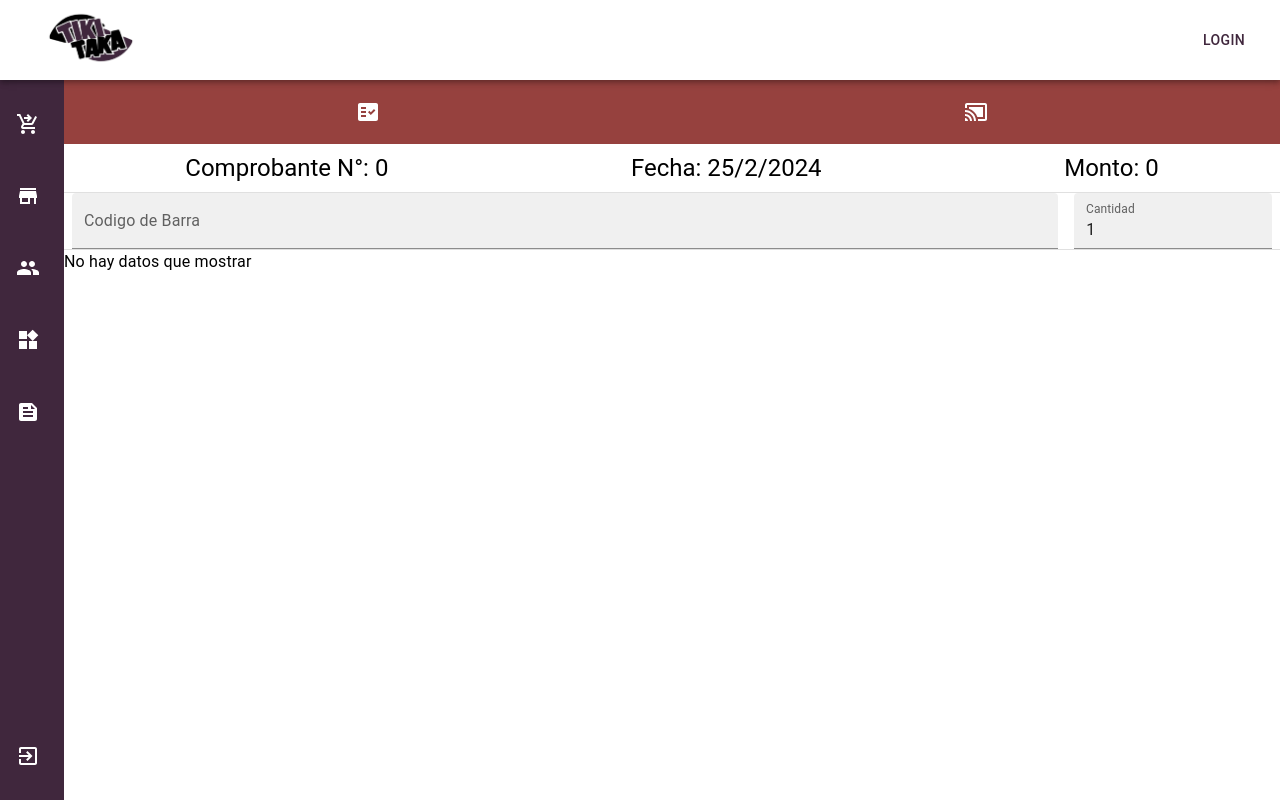
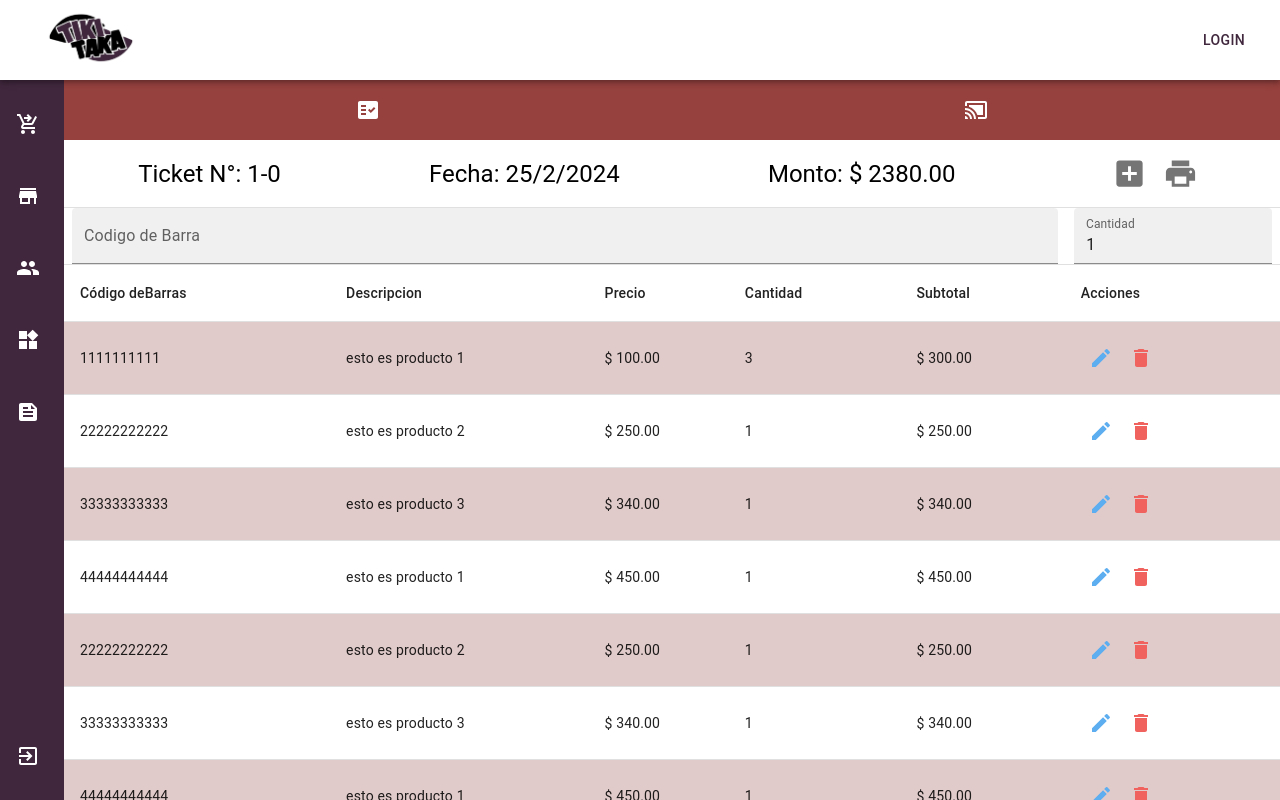
Before and after one commit to Diego582/gestion-stock-front, a React (Vite) app: page /remitos in a window 1280 px wide. Built offline with nearby package versions, Linux system fonts and the light colour scheme.

Commit message:
Remitos (#29)

```diff
--- a/src/components/TableSales.jsx
+++ b/src/components/TableSales.jsx
@@ -25,14 +25,64 @@ import EditProduct from "./EditProduct";
 
 const { read_products } = product_actions;
 
-export default function TableSales({ openCreate, setOpenCreate }) {
+export default function TableSales({
+  openCreate,
+  setOpenCreate,
+  total,
+  setTotal,
+}) {
   /*   const data = useSelector((store) => store[dataStore][dataStore]); */
   const dispatch = useDispatch();
-  const data = useSelector((store) => store.products.products);
+  /*  const data = useSelector((store) => store.products.products); */
   const [product, setProduct] = useState("");
   const [codigoBarras, setCodigoBarras] = useState({});
   const [openDelete, setOpenDelete] = useState(false);
   const [openEdit, setOpenEdit] = useState(false);
+
+  const data = [
+    {
+      codigoBarras: 1111111111,
+      descripcion: "esto es producto 1",
+      amount: 3,
+      prices: [{ value: 100 }],
+    },
+    {
+      codigoBarras: 22222222222,
+      descripcion: "esto es producto 2",
+      amount: 1,
+      prices: [{ value: 250 }],
+    },
+    {
+      codigoBarras: 33333333333,
+      descripcion: "esto es producto 3",
+      amount: 1,
+      prices: [{ value: 340 }],
+    },
+    {
+      codigoBarras: 44444444444,
+      descripcion: "esto es producto 1",
+      amount: 1,
+      prices: [{ value: 450 }],
+    },
+    {
+      codigoBarras: 22222222222,
+      descripcion: "esto es producto 2",
+      amount: 1,
+      prices: [{ value: 250 }],
+    },
+    {
+      codigoBarras: 33333333333,
+      descripcion: "esto es producto 3",
+      amount: 1,
+      prices: [{ value: 340 }],
+    },
+    {
+      codigoBarras: 44444444444,
+      descripcion: "esto es producto 1",
+      amount: 1,
+      prices: [{ value: 450 }],
+    },
+  ];
 
   const columns = [
     {
@@ -46,6 +96,14 @@ export default function TableSales({ openCreate, setOpenCreate }) {
     {
       field: "prices",
       headerName: "Precio",
+    },
+    {
+      field: "amount",
+      headerName: "Cantidad",
+    },
+    {
+      field: "subtotal",
+      headerName: "Subtotal",
     },
     { field: "actions", headerName: "Acciones" },
   ];
@@ -64,6 +122,8 @@ export default function TableSales({ openCreate, setOpenCreate }) {
     setOpenDelete(!openDelete);
   };
 
+  setTotal(data.reduce((a, b) => a + b.amount * b.prices[0].value, 0));
+  console.log(total, "esto es total");
   useEffect(() => {
     /* dispatch(read_products()); */
   }, []);
@@ -102,6 +162,15 @@ export default function TableSales({ openCreate, setOpenCreate }) {
                             {"$ "}
                             {item.prices[0].value &&
                               item.prices[0].value.toFixed(2)}
+                          </TableCell>
+                        );
+                      }
+                      if (column.field == "subtotal") {
+                        return (
+                          <TableCell key={colIndex} sx={{ p: 0, pl: 2 }}>
+                            {"$ "}
+                            {item.prices[0].value &&
+                              (item.prices[0].value * item.amount).toFixed(2)}
                           </TableCell>
                         );
                       }
--- a/src/pages/Check.jsx
+++ b/src/pages/Check.jsx
@@ -1,17 +1,36 @@
-import { Box, Button, Divider, Typography } from "@mui/material";
+import { Box, Button, Divider, IconButton, Typography } from "@mui/material";
 import NavSales from "../components/NavSales";
-import { useState } from "react";
+import { useEffect, useState } from "react";
 import CrudSales from "../components/CrudSales";
 import TableSales from "../components/TableSales";
+import LocalPrintshopIcon from "@mui/icons-material/LocalPrintshop";
+import AddBoxIcon from "@mui/icons-material/AddBox";
+import SaveIcon from "@mui/icons-material/Save";
+import check_actions from "../store/actions/check";
+import { useDispatch, useSelector } from "react-redux";
+
+const { read_checks } = check_actions;
+
 
 const Check = () => {
+  const dispatch = useDispatch();
+
   const handleOpenCloseCreate = () => {};
 
   const [currentDate] = useState(new Date());
-  const [total] = useState(0);
+  const [total, setTotal] = useState(0);
   const [comprobante] = useState(0);
 
+  const checks = useSelector((store) => store.checks);
+
   console.log(currentDate, "currentdate");
+  console.log(checks, "storeCheck");
+
+  useEffect(() => {
+    dispatch(read_checks());
+  }, []);
+
+
   return (
     <Box
       sx={{
@@ -27,22 +46,31 @@ const Check = () => {
         sx={{
           display: "flex",
           justifyContent: "space-around",
+          alignItems: "center",
           flexWrap: "wrap",
           mt: 1,
           mb: 1,
         }}
       >
-        <Typography variant="h5">Comprobante N°: {comprobante}</Typography>
+        <Typography variant="h5">Ticket N°: 1-{comprobante}</Typography>
         <Typography variant="h5">
           Fecha: {currentDate.getDate()}/{currentDate.getMonth()}/
           {currentDate.getFullYear()}
         </Typography>
-        <Typography variant="h5">Monto: {total}</Typography>
+        <Typography variant="h5">Monto: $ {total.toFixed(2)}</Typography>
+        <Box sx={{ display: "flex", justifyContent: "space-around" }}>
+          <IconButton>
+            <AddBoxIcon fontSize="large" />
+          </IconButton>
+          <IconButton>
+            <LocalPrintshopIcon fontSize="large" />
+          </IconButton>
+        </Box>
       </Box>
       <Divider />
       <CrudSales />
       <Divider />
-      <TableSales />
+      <TableSales total={total} setTotal={setTotal} />
     </Box>
   );
 };
--- /dev/null
+++ b/src/store/actions/check.js
@@ -0,0 +1,109 @@
+import { createAsyncThunk } from "@reduxjs/toolkit";
+import axios from "axios";
+import apiUrl from "../../utils/apiUrl";
+
+const read_checks = createAsyncThunk("read_checks", async (obj) => {
+  //callback que realiza la petición
+
+  try {
+
+    let data = await axios(apiUrl + "checks");
+    console.log(data, 'data en actions')
+    return {
+      checks: data.data.response,
+    };
+  } catch (error) {
+
+    return {
+      checks: [],
+    };
+  }
+});
+
+const read_check = createAsyncThunk("read_check", async (obj) => {
+  //callback que realiza la petición
+  try {
+
+    let data = await axios(
+      apiUrl + "checks"
+    );
+
+    return {
+      check: data.data.response,
+    };
+  } catch (error) {
+    return {
+      check: {},
+    };
+  }
+});
+
+const create_check = createAsyncThunk(
+  "create_check", //nombre de la accion
+  async (obj) => {
+    //callback que realiza la petición
+    try {
+
+      let data = await axios.post(apiUrl + "checks", obj);
+      return {
+        check: data.data.response,
+        messages: [],
+      };
+    } catch (error) {
+      return {
+        check: false,
+        messages: error.response.data.messages || [error.response.data.message],
+      };
+    }
+  }
+);
+
+const update_check = createAsyncThunk(
+  "update_check", //nombre de la accion
+  async (obj) => {
+    //callback que realiza la petición
+    try {
+
+      let data = await axios.put(apiUrl + "checks/" + obj._id, obj.data);
+      return {
+        check: data.data.response,
+        messages: [],
+      };
+    } catch (error) {
+      return {
+        check: false,
+        messages: error.response.data.messages || [error.response.data.message],
+      };
+    }
+  }
+);
+
+
+const destroy_check = createAsyncThunk(
+  "destroy_check", //nombre de la accion
+  async (obj) => {
+    //callback que realiza la petición
+    try {
+      let data = await axios.delete(apiUrl + "checks/" + obj._id);
+
+      return {
+        check: data.data.response,
+        messages: [],
+      };
+    } catch (error) {
+      return {
+        customer: {},
+        messages: error.response.data.messages || [error.response.data.message],
+      };
+    }
+  }
+);
+
+const check_actions = {
+  read_checks,
+  read_check,
+  create_check,
+  destroy_check,
+  update_check
+};
+export default check_actions;
--- /dev/null
+++ b/src/store/reducer/checks.js
@@ -0,0 +1,48 @@
+import { createReducer } from "@reduxjs/toolkit";
+import check_actions from "../actions/check";
+
+const { read_checks, create_check, destroy_check } = check_actions;
+
+const initial_state = {
+    check: {},
+    checks: [],
+    messages: [],
+};
+
+const check_reducer = createReducer(initial_state, (build) =>
+    build
+        .addCase(read_checks.fulfilled, (state, action) => {
+            let new_state = {
+                ...state,
+                checks: action.payload.checks,
+                messages: action.payload.messages,
+            };
+            return new_state;
+        })
+        .addCase(create_check.fulfilled, (state, action) => {
+            let new_state = {
+                ...state,
+                check: action.payload.check,
+                checks: action.payload.check
+                    ? [...state.checks, action.payload.check]
+                    : [...state.checks],
+                messages: action.payload.messages,
+            };
+            return new_state;
+        })
+        .addCase(destroy_check.fulfilled, (state, action) => {
+            let new_state = {
+                ...state,
+                check: action.payload.check,
+                checks: [
+                    ...state.checks.filter(
+                        (item) => item._id !== action.payload.check
+                    ),
+                ],
+                messages: action.payload.messages,
+            };
+            return new_state;
+        })
+);
+
+export default check_reducer;
--- a/src/store/store.js
+++ b/src/store/store.js
@@ -5,6 +5,7 @@ import product_reducer from "./reducer/products";
 import grouping_reducer from "./reducer/groupings";
 import productBase_reducer from "./reducer/productBase";
 import prices_reducer from "./reducer/prices";
+import check_reducer from "./reducer/checks";
 
 
 export default configureStore({
@@ -15,5 +16,6 @@ export default configureStore({
     groupings: grouping_reducer,
     productBase: productBase_reducer,
     prices: prices_reducer,
+    checks: check_reducer,
   },
 });
```
